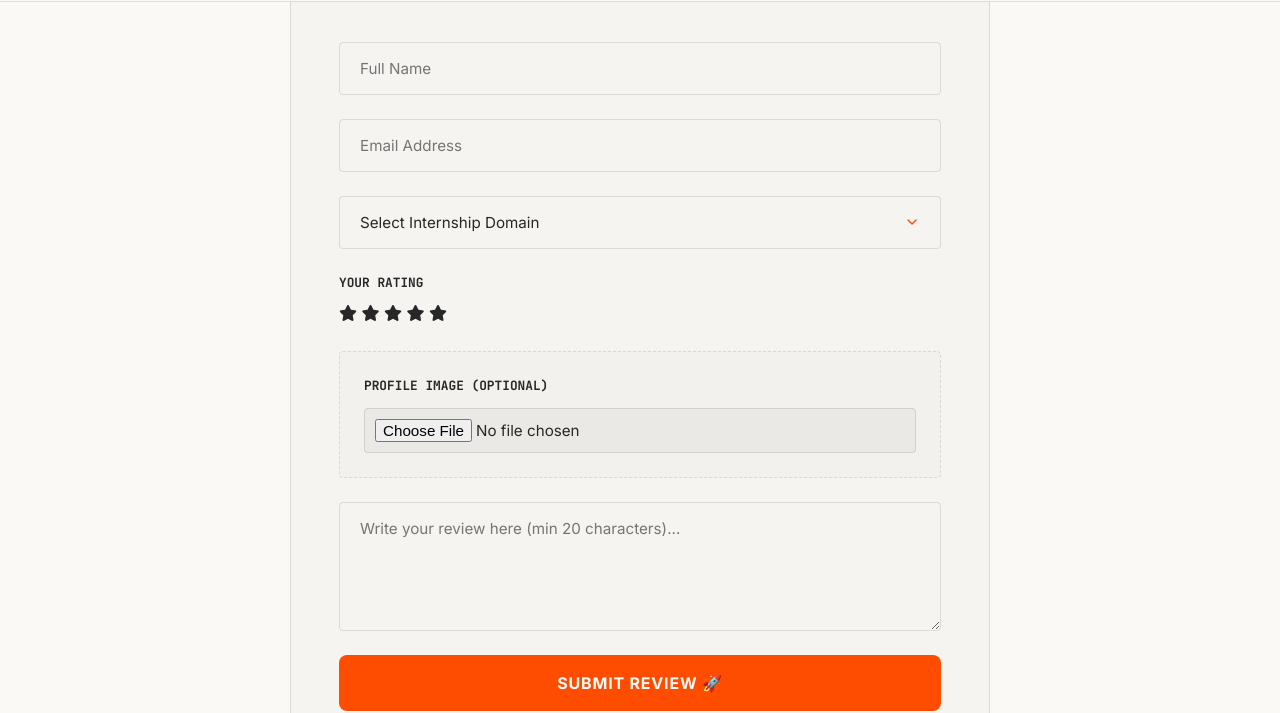
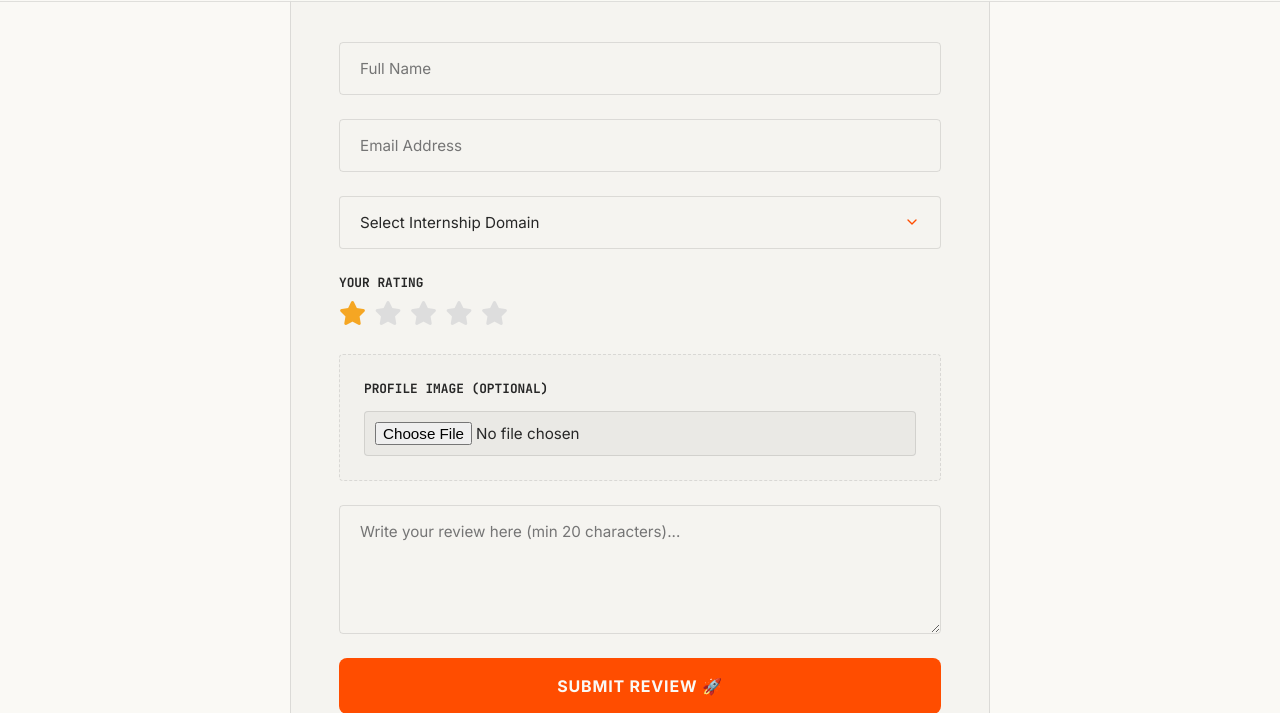
Before and after one commit to apatelx19/nextgenz-fullstack, a website: page client/website/index.html in a window 1280 px wide. Both pictures are taken after a click on the icon 348 px from the left and 6869 px from the top of the page. Shown: the part 6556-7269 px from the top of the page. Drawn offline with Linux system fonts and the light colour scheme; no server answers.

Commit message:
fix(website): enable interactive star rating selection on feedback form

```diff
--- a/client/website/script.js
+++ b/client/website/script.js
@@ -780,4 +780,44 @@ document.addEventListener('DOMContentLoaded', () => {
       }
     });
   }
+
+  // Star Rating Logic
+  const starRating = document.getElementById('starRating');
+  const reviewRatingInput = document.getElementById('reviewRating');
+
+  if (starRating && reviewRatingInput) {
+    const stars = starRating.querySelectorAll('i');
+
+    function updateStars(rating) {
+      stars.forEach(s => {
+        if (parseInt(s.getAttribute('data-rating')) <= rating) {
+          s.style.color = '#F5A623';
+        } else {
+          s.style.color = '#DDDDDD';
+        }
+      });
+    }
+
+    stars.forEach(star => {
+      star.addEventListener('click', () => {
+        const rating = parseInt(star.getAttribute('data-rating'));
+        reviewRatingInput.value = rating;
+        updateStars(rating);
+      });
+
+      star.addEventListener('mouseover', () => {
+        const rating = parseInt(star.getAttribute('data-rating'));
+        updateStars(rating);
+      });
+    });
+
+    starRating.addEventListener('mouseout', () => {
+      const currentRating = parseInt(reviewRatingInput.value) || 5;
+      updateStars(currentRating);
+    });
+
+    // Set initial state
+    const initialRating = parseInt(reviewRatingInput.value) || 5;
+    updateStars(initialRating);
+  }
 });
--- a/client/website/style.css
+++ b/client/website/style.css
@@ -1840,3 +1840,15 @@ body.bg-dark-active .modal-content {
         font-size: 1.8rem;
     }
 }
+
+/* Star Rating */
+.star-rating i {
+    cursor: pointer;
+    font-size: 1.5rem;
+    color: #F5A623;
+    transition: color 0.2s ease, transform 0.2s ease;
+    margin-right: 4px;
+}
+.star-rating i:hover {
+    transform: scale(1.1);
+}
```
